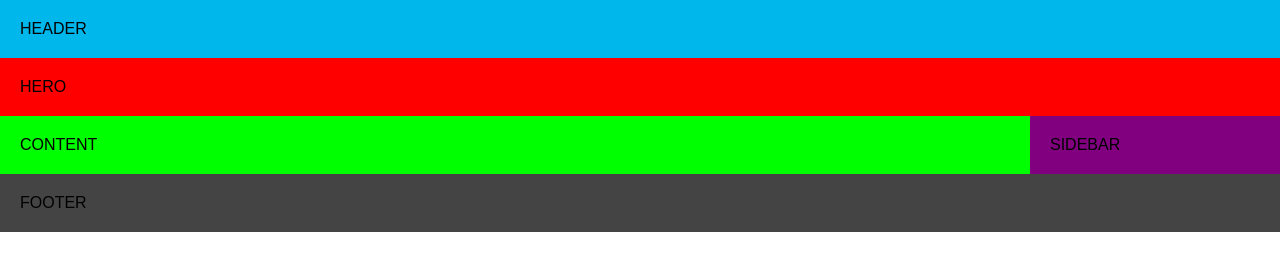
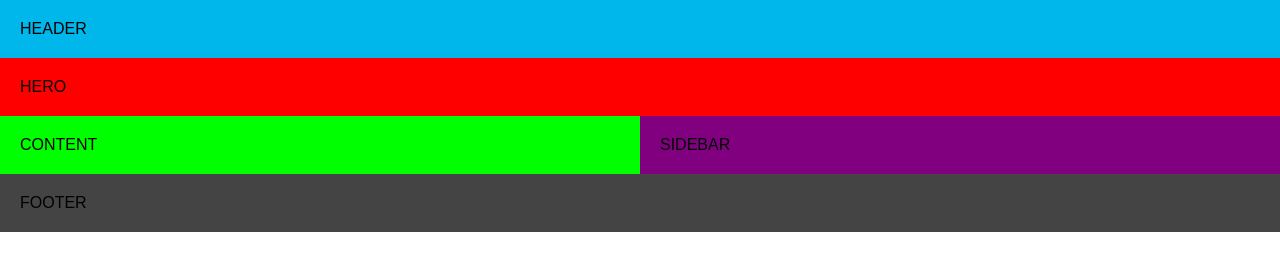
Before and after one commit to Raustand/QWASAR-My-Css-Is-Easy-I, a plain HTML site: page index.html in a window 1280 px wide. Drawn offline with Linux system fonts and the light colour scheme.

Commit message:
My Css Is Easy I

```diff
--- a/style.css
+++ b/style.css
@@ -49,10 +49,10 @@ body {
   }
 
   .content {
-    flex: 1;
+    flex: 50%;
   }
 
   .sidebar {
-    width: 250px;
+    width: 50%;
   }
 }
```
